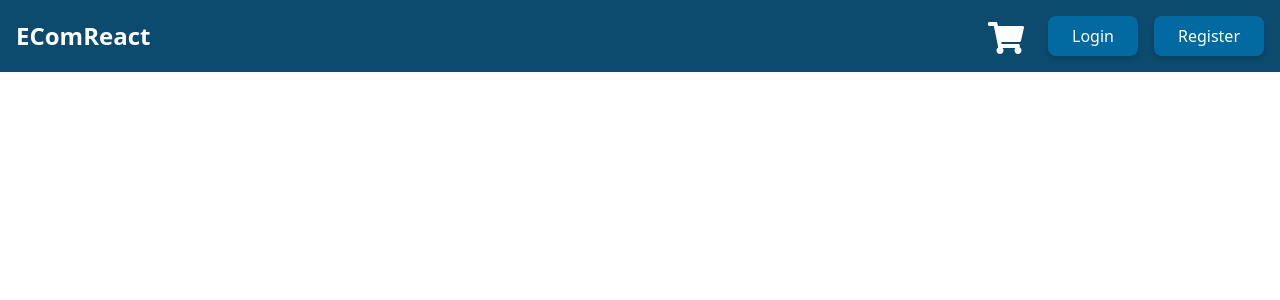
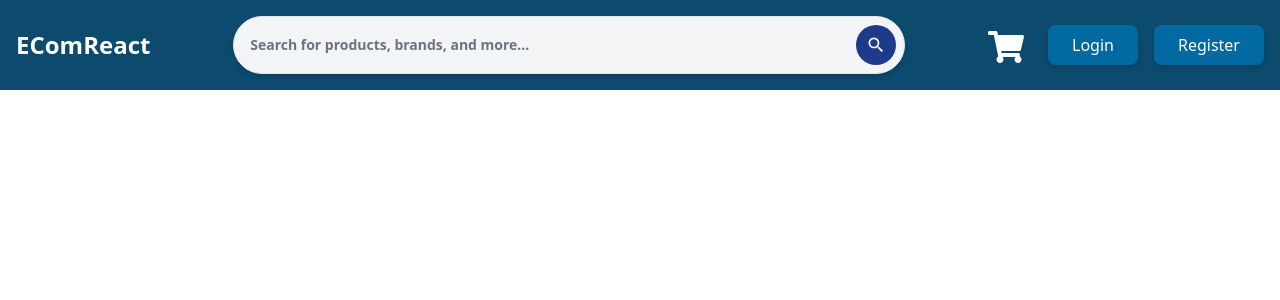
Before and after one commit to snehil-githubrepository/EComReact, a React (Vite) app: page /product/1 in a window 1280 px wide. Shown: the top 300 px of the page. Built offline with nearby package versions, Linux system fonts and the light colour scheme.

Commit message:
search box added

```diff
--- /dev/null
+++ b/src/Components/Common/SearchBox.jsx
@@ -0,0 +1,39 @@
+import React, { useState } from "react";
+import { MdOutlineSearch } from "react-icons/md";
+
+function SearchBox() {
+  const [search, setSearch] = useState("");
+
+  const handleSearch = () => {
+    if (search) {
+      console.log("Searching for:", search); // Replace with actual search logic
+    }
+  };
+
+  const handleKeyPress = (e) => {
+    if (e.key === "Enter") {
+      handleSearch();
+    }
+  };
+
+  return (
+    <div className="flex items-center bg-gray-100 border border-gray-200 rounded-full shadow-md px-2 py-2 w-full max-w-2xl mx-auto">
+      <input
+        type="text"
+        value={search}
+        placeholder="Search for products, brands, and more..."
+        onChange={(e) => setSearch(e.target.value)}
+        onKeyDown={handleKeyPress}
+        className="flex-grow bg-gray-100 text-gray-700 placeholder-gray-500 p-2 focus:outline-none text-sm"
+      />
+      <button
+        onClick={handleSearch}
+        className="flex items-center justify-center bg-blue-900 hover:bg-blue-700 text-white p-2.5 rounded-full transition duration-150 ml-2"
+      >
+        <MdOutlineSearch className="text-xl" />
+      </button>
+    </div>
+  );
+}
+
+export default SearchBox;
--- a/src/Components/NavBar.jsx
+++ b/src/Components/NavBar.jsx
@@ -1,5 +1,6 @@
 import React from "react";
 import Button from "./Common/Button";
+import SearchBox from "./Common/SearchBox";
 import { useNavigate } from "react-router-dom";
 import { FaShoppingCart } from "react-icons/fa";
 
@@ -11,6 +12,9 @@ function NavBar() {
       <div onClick={() => navigate("/")} className="cursor-pointer text-2xl">
         EComReact
       </div>
+      <div className="w-full max-w-2xl mx-auto">
+        <SearchBox />
+      </div>
       <div className="flex gap-4">
         <FaShoppingCart className="text-4xl flex items-center justify-center mr-2 mt-1" />
         <Button label="Login" onClick={() => navigate("/login")} />
```
